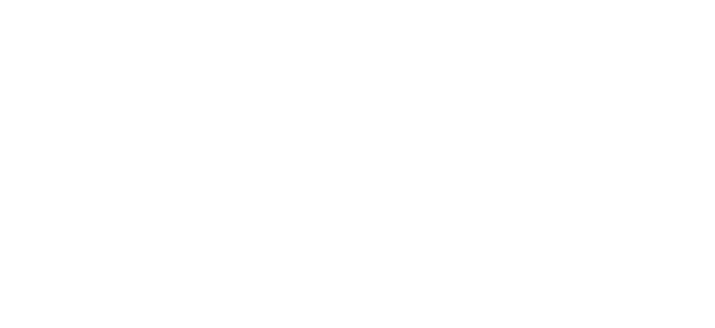
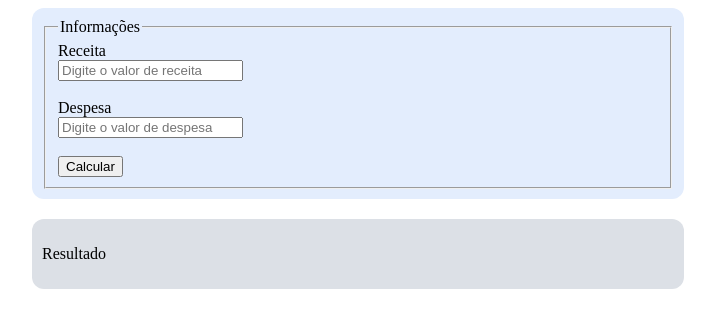
Before and after one commit to Felipebellini2/FluxoDeCaixa, a plain HTML site: page index.html in a window 1280 px wide. Shown: the whole page, without its empty margins (176-891 px from the left). Drawn offline with Linux system fonts and the light colour scheme.

Commit message:
Adicionando campos html para colher dados

```diff
--- a/index.html
+++ b/index.html
@@ -5,10 +5,53 @@
     <meta charset="UTF-8">
     <meta http-equiv="X-UA-Compatible" content="IE=edge">
     <meta name="viewport" content="width=device-width, initial-scale=1.0">
-    <title>Document</title>
+    <title>Fluxo de caixa</title>
+
+    <style>
+        #form {
+            width: 50%;
+            padding: 10px;
+            background-color: rgb(227, 237, 253);
+            border-radius: 12px;
+            margin-left: 200px;
+        }
+
+        #fi {
+            border-radius: 12x;
+        }
+
+        #result {
+            margin-left: 200px;
+            margin-top: 20px;
+            background-color: rgb(220, 224, 230);
+            width: 50%;
+            padding: 10px;
+            border-radius: 12px;
+        }
+    </style>
 </head>
 
 <body>
+    <div id="form1">
+        <form action="" id="form">
+            <fieldset id="fi">
+                <legend>Informações</legend>
+
+                <label for="rece">Receita</label><br>
+                <input id="rece" type="number" name="receita" value="submit" placeholder="Digite o valor de receita"
+                    maxlength="9"> <br><br>
+
+                <label for="desp">Despesa</label><br>
+                <input id="desp" type="number" name="despesa" value="submit" placeholder="Digite o valor de despesa"
+                    maxlength="9">
+                <br><br>
+                <button>Calcular</button>
+            </fieldset>
+        </form>
+    </div>
+    <div id="result">
+        <p>Resultado</p>
+    </div>
     <script src="script.js"></script>
 </body>
 
```
